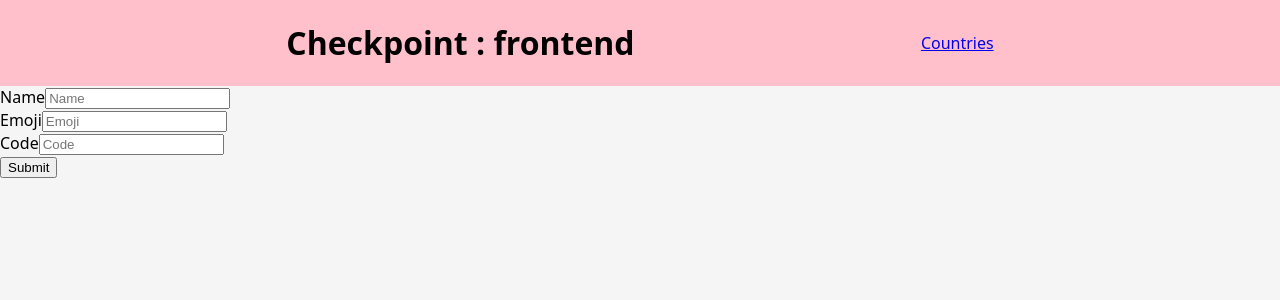
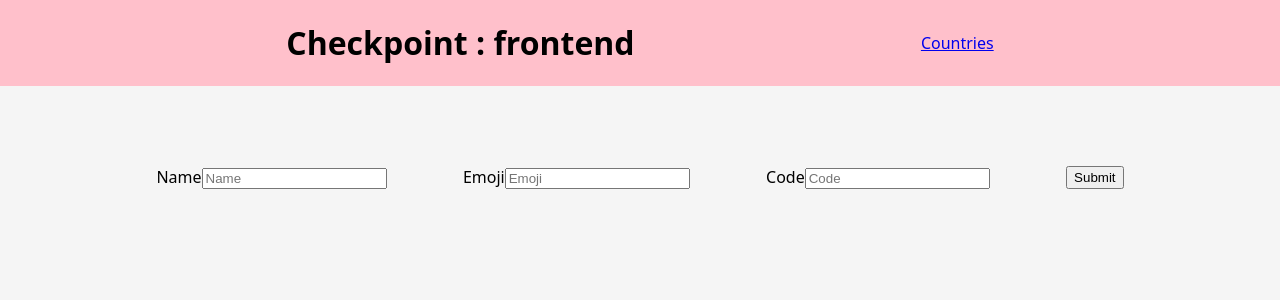
Before and after one commit to R-Thibault/0923-WildCode-Checkpoint-Frontend, a Next.js app in the folder frontend/: page / in a window 1280 px wide. Shown: the top 300 px of the page. Built offline with nearby package versions, Linux system fonts and the light colour scheme.

Commit message:
Add country form

```diff
--- a/frontend/src/components/Country.tsx
+++ b/frontend/src/components/Country.tsx
@@ -6,7 +6,7 @@ export default function Country(props: CountryType): React.ReactNode {
     <div key={props.id.toString()} id={props.id.toString()}>
       <h3>{props.name}</h3>
       <p>{props.emoji}</p>
-      <p>{props.continent.name}</p>
+      <p>{props.continent?.name}</p>
       {props.link ? (
         <button>
           <Link href={props.link ? props.link : ""}>Details</Link>
--- a/frontend/src/components/addCountry.tsx
+++ b/frontend/src/components/addCountry.tsx
@@ -1,19 +1,67 @@
+import { addCountry, allCountries } from "@/graphql/client";
+import { AddCountryForm } from "@/types";
+import { useMutation } from "@apollo/client";
+import { FormEvent, useState } from "react";
+
 export default function AddCountry() {
+  const [name, setName] = useState("");
+  const [emoji, setEmoji] = useState("");
+  const [code, setCode] = useState("");
+  const [doCreate, { loading: loadingCreate }] = useMutation(addCountry, {
+    refetchQueries: [allCountries],
+  });
+  async function onSubmit(event: FormEvent<HTMLFormElement>) {
+    event.preventDefault();
+    const data: AddCountryForm = {
+      name,
+      emoji,
+      code,
+      continent: null,
+    };
+    console.log(name, emoji, code);
+    if (name && emoji && code) {
+      const result = await doCreate({
+        variables: {
+          data: data,
+        },
+      });
+    } else {
+      console.error("error");
+    }
+  }
   return (
     <>
-      <div className="form_container">
-        <form action="">
+      <div>
+        <form onSubmit={onSubmit} className="form_container">
           <div>
-            <label htmlFor="">Name</label>
-            <input type="text" placeholder="Name" />
+            <label>Name</label>
+            <input
+              type="text"
+              placeholder="Name"
+              value={name}
+              onChange={(e) => setName(e.target.value)}
+              required
+            />
           </div>
           <div>
-            <label htmlFor="">Emoji</label>
-            <input type="text" placeholder="Emoji" />
+            <label>Emoji</label>
+            <input
+              type="text"
+              placeholder="Emoji"
+              value={emoji}
+              onChange={(e) => setEmoji(e.target.value)}
+              required
+            />
           </div>
           <div>
-            <label htmlFor="">Code</label>
-            <input type="number" placeholder="Code" />
+            <label>Code</label>
+            <input
+              type="text"
+              placeholder="Code"
+              value={code}
+              onChange={(e) => setCode(e.target.value)}
+              required
+            />
           </div>
           <button type="submit">Submit</button>
         </form>
--- a/frontend/src/pages/index.tsx
+++ b/frontend/src/pages/index.tsx
@@ -23,10 +23,14 @@ export default function Home() {
               name={item.name}
               emoji={item.emoji}
               code={item.code}
-              continent={{
-                id: item.continent.id,
-                name: item.continent.name,
-              }}
+              continent={
+                item?.continent?.id
+                  ? {
+                      id: item.continent.id,
+                      name: item.continent.name,
+                    }
+                  : null
+              }
               link={`country/${item.code}`}
             ></Country>
           ))}
--- a/frontend/src/styles/globals.css
+++ b/frontend/src/styles/globals.css
@@ -27,3 +27,10 @@ body {
   align-items: center;
   gap: 1rem;
 }
+
+.form_container {
+  display: flex;
+  flex-direction: row;
+  justify-content: space-evenly;
+  margin: 5rem;
+}
```
Also changed, not shown: frontend/src/pages/country/[code].tsx (+8 -4 lines), frontend/src/types.ts (+9 -2 lines), 1 other file (tests, documents, lock files or other folders).
